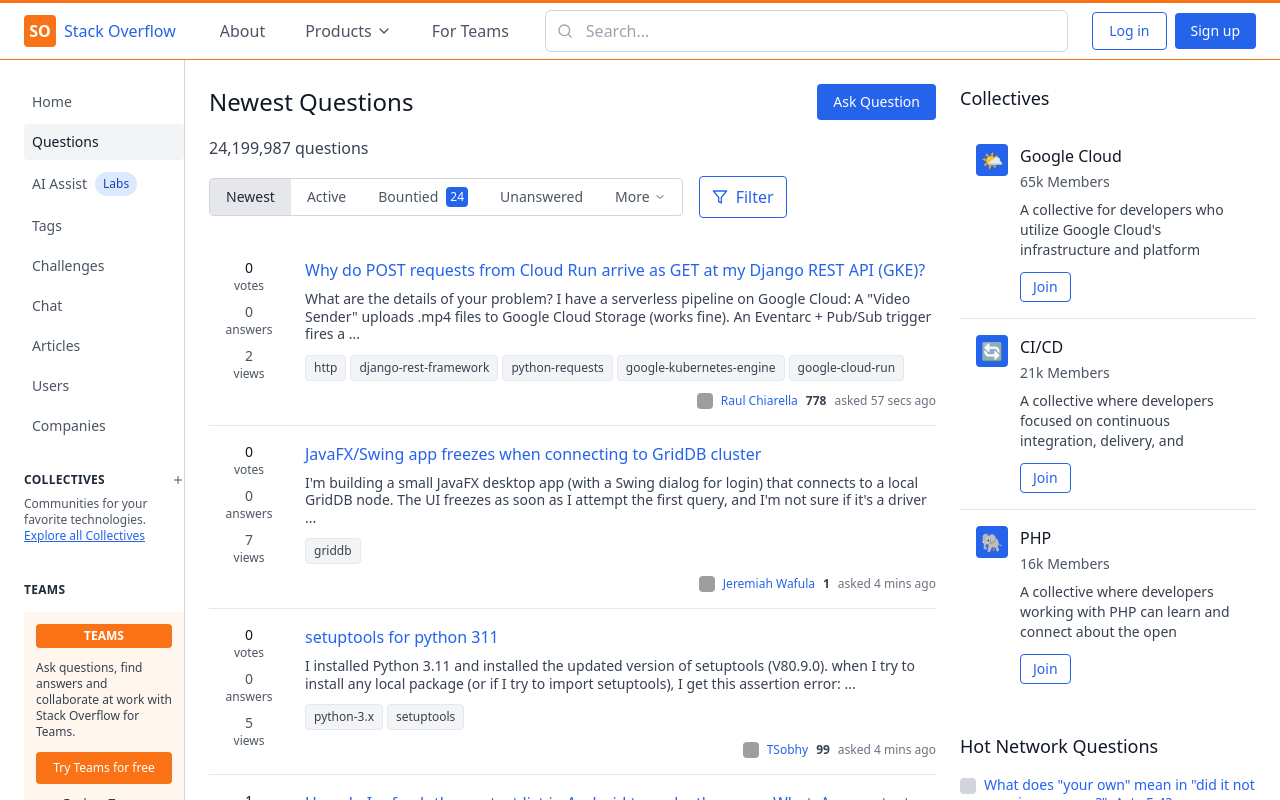
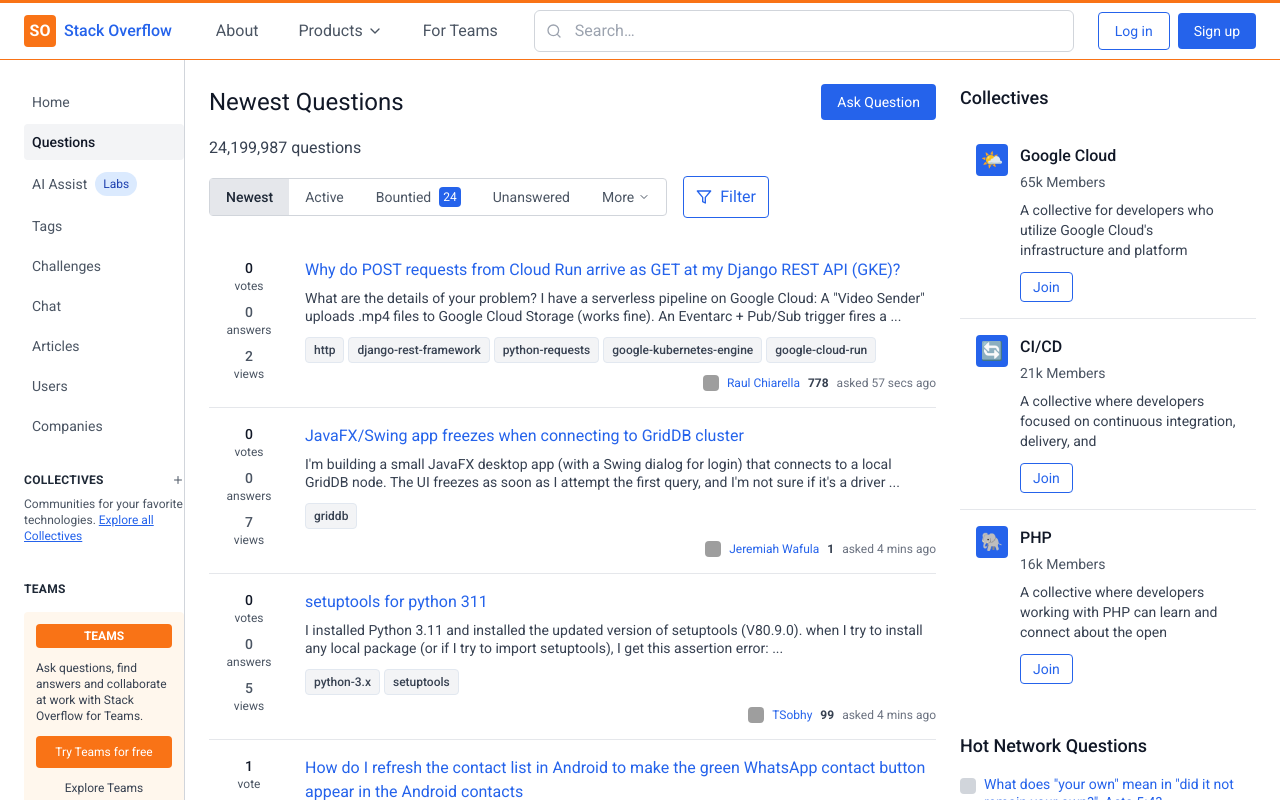
Before and after one commit to nutnut123qq/sehub-fe, a Next.js app: page / in a window 1280 px wide. Shown: the top 800 px of the page. Built offline with nearby package versions, Linux system fonts and the light colour scheme; grey boxes are pictures that could not be loaded.

Commit message:
Update global CSS with Roboto font configuration
cgen-81b2f9a8913242a7a9e71cb9b8a7faa7

```diff
--- a/src/styles/globals.css
+++ b/src/styles/globals.css
@@ -72,5 +72,12 @@
   }
   body {
     @apply bg-background text-foreground;
+    font-family: var(--font-roboto), ui-sans-serif, system-ui, sans-serif;
   }
 }
+
+@layer utilities {
+  .font-roboto {
+    font-family: var(--font-roboto), ui-sans-serif, system-ui, sans-serif;
+  }
+}
```
